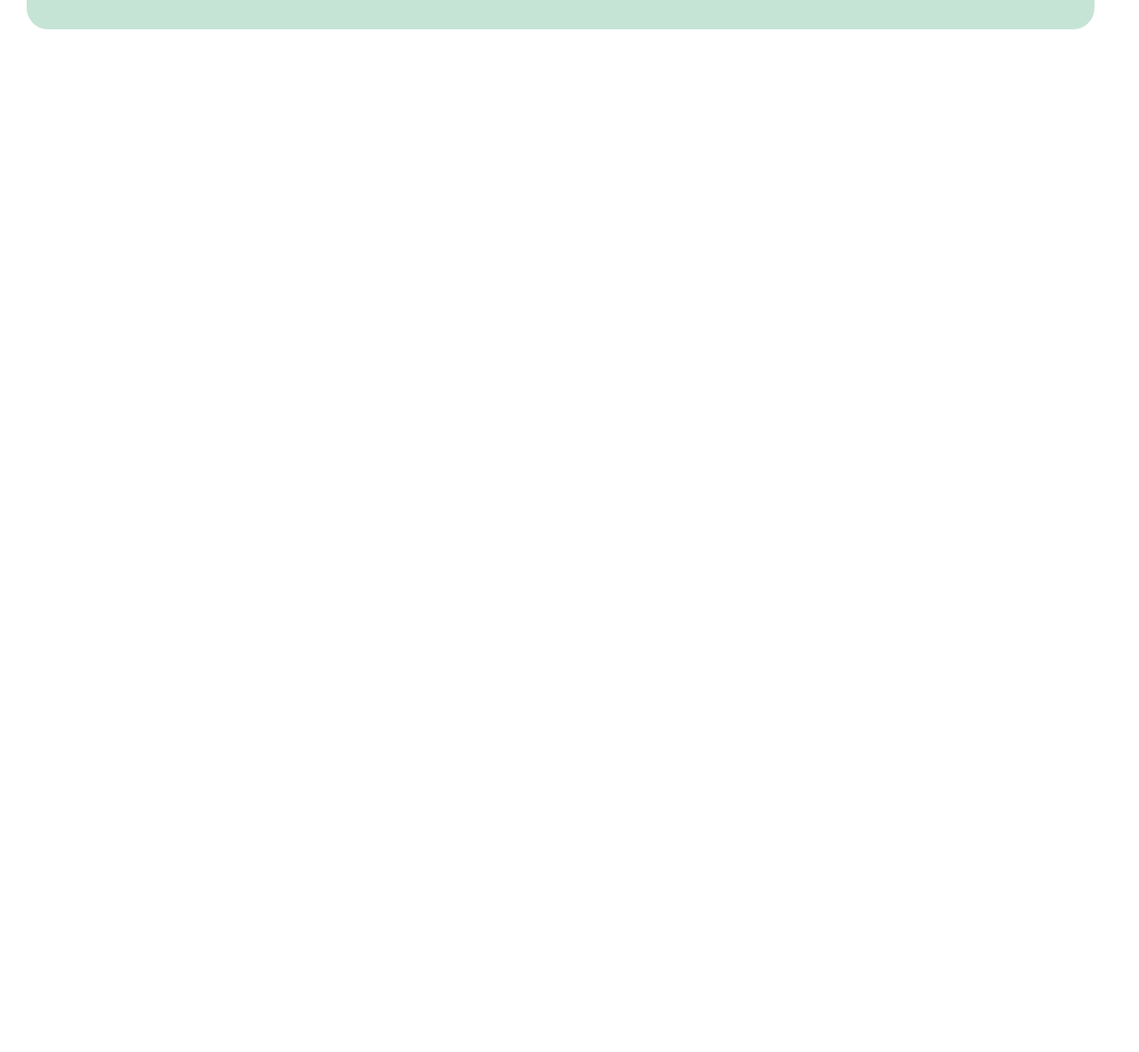
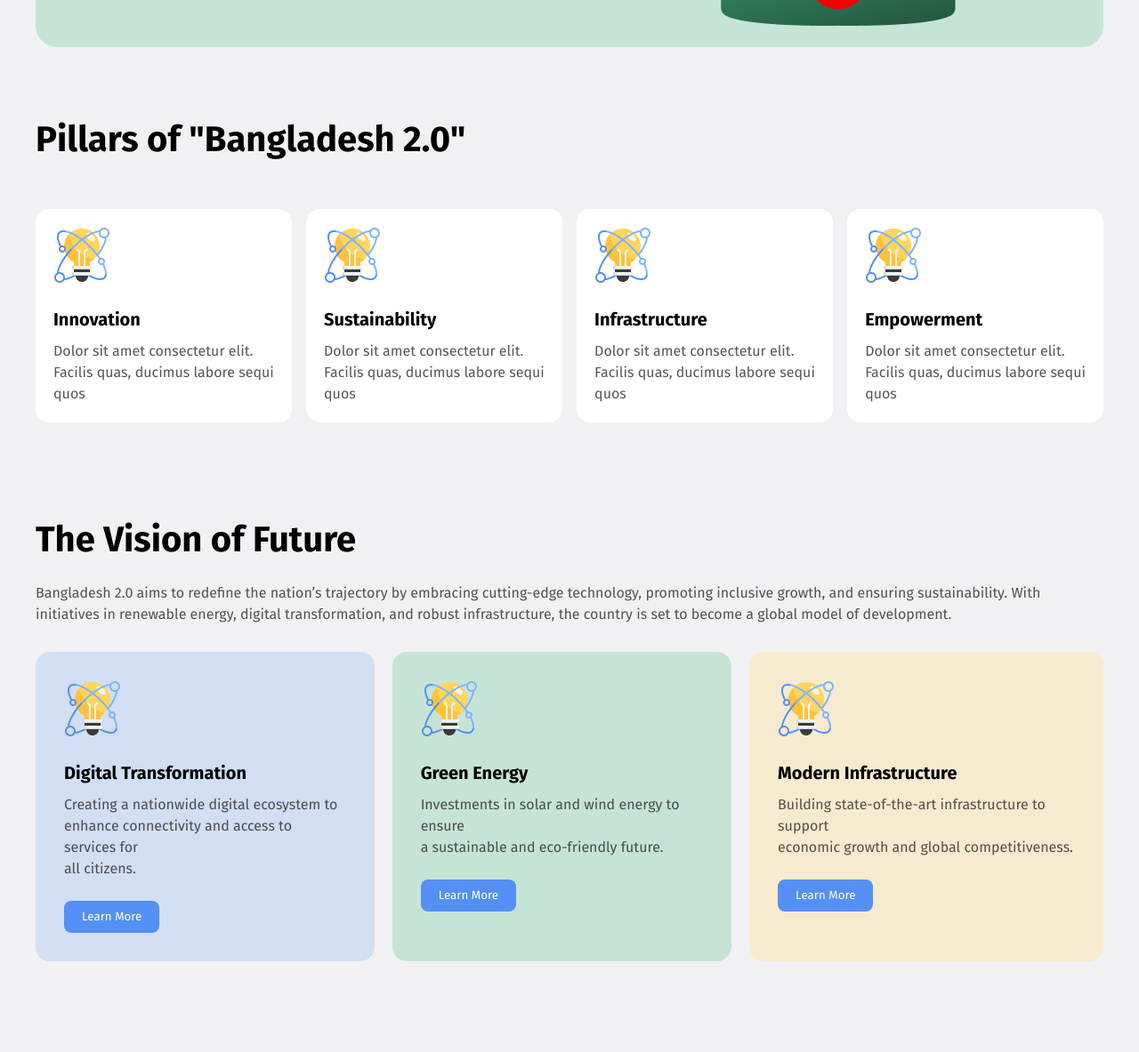
Before and after one commit to zakariaislam1/Batch-11-Assignment-1, a plain HTML site: page index.html in a window 1280 px wide. Shown: the part 567-1750 px from the top of the page at 89% size. Before the commit the page ends 800 px from the top, so only its background shows below. Drawn offline with Linux system fonts and the light colour scheme.

Commit message:
added pillars & vision section

```diff
--- a/index.html
+++ b/index.html
@@ -31,6 +31,58 @@
     </header>
 
     <main>
+        <!-- pillars of Bangladesh -->
+         <section class="pillars-section">
+             <h2 class="pillars-title">Pillars of "Bangladesh 2.0"</h2>
+            <div class="pillars-content">
+                <div class="card">
+                    <img src="./assets/card-icon.png" alt="">
+                    <h4 class="card-title">Innovation</h4>
+                    <p class="card-description">Dolor sit amet consectetur elit. <br> Facilis quas, ducimus labore sequi <br> quos </p>
+                </div>
+                <div class="card">
+                    <img src="./assets/card-icon.png" alt="">
+                    <h4 class="card-title">Sustainability</h4>
+                    <p class="card-description">Dolor sit amet consectetur elit. <br> Facilis quas, ducimus labore sequi <br> quos </p>
+                </div>
+                <div class="card">
+                    <img src="./assets/card-icon.png" alt="">
+                    <h4 class="card-title">Infrastructure</h4>
+                    <p class="card-description">Dolor sit amet consectetur elit. <br> Facilis quas, ducimus labore sequi <br> quos </p>
+                </div>
+                <div class="card">
+                    <img src="./assets/card-icon.png" alt="">
+                    <h4 class="card-title">Empowerment</h4>
+                    <p class="card-description">Dolor sit amet consectetur elit. <br> Facilis quas, ducimus labore sequi <br> quos </p>
+                </div>
+            </div>
+         </section>
+         <!-- vision section -->
+          <section class="vision-section">
+              <h2 class="vision-title">The Vision of Future</h2>
+              <p class="vision-description">Bangladesh 2.0 aims to redefine the nation’s trajectory by embracing cutting-edge technology, promoting inclusive growth, and ensuring sustainability. With initiatives in renewable energy, digital transformation, and robust infrastructure, the country is set to become a global model of development.</p>
+
+              <div class="vision-content">
+                <div class="vision-card-1">
+                    <img src="./assets/card-icon.png" alt="">
+                    <h4 class="vision-card-title">Digital Transformation</h4>
+                    <p class="vision-card-description">Creating a nationwide digital ecosystem to <br> enhance connectivity and access to services for <br> all citizens.</p>
+                    <button class="vision-btn">Learn More</button>
+                </div>
+                <div class="vision-card-2">
+                    <img src="./assets/card-icon.png" alt="">
+                    <h4 class="vision-card-title">Green Energy</h4>
+                    <p class="vision-card-description">Investments in solar and wind energy to ensure <br> a sustainable and eco-friendly future.</p>
+                    <button class="vision-btn">Learn More</button>
+                </div>
+                <div class="vision-card-3">
+                    <img src="./assets/card-icon.png" alt="">
+                    <h4 class="vision-card-title">Modern Infrastructure</h4>
+                    <p class="vision-card-description">Building state-of-the-art infrastructure to support <br> economic growth and global competitiveness.</p>
+                    <button class="vision-btn">Learn More</button>
+                </div>
+            </div>
+          </section>
 
     </main>
 
--- a/style.css
+++ b/style.css
@@ -4,10 +4,17 @@
     margin: 0;
     padding: 0;
 }
+body{
+    background-color: #F1F1F3;
+
+}
+header, main, footer{
+    max-width: 1200px;
+    margin: 0 auto;
+}
 .nav-section{
-    width: 1200px;
+    width: 100%;
     height: 80px;
-    margin-left: 30px;
 }
 .nav-content{
     display: flex;
@@ -25,21 +32,23 @@
     border-radius: 8px;
     padding: 15px 30px;
     color: #006A50;
-    background-color: white;
+    background-color: #F1F1F3;
+
 }
 /* Banner section styles */
 
 .banner-section{
-    width: 1200px;
+    width: 100%;
     height: 500px;
     background-color: #C6E4D6;
     border-radius: 24px;
-    margin-left: 30px;
+    margin-top: 20px;
 }
 .banner-content{
     display: flex;
     justify-content: space-around;
     align-items: center;
+    padding: 1rem;
 }
 .banner-content .banner-title{
     font-size: 24px;
@@ -57,6 +66,7 @@
     background-color: #006A50;
     font-size: 18px;
     font-weight: 600;
+    font-family: "Fira Sans", serif;
     color: white;
     padding: 17px 34px;
     border: none;
@@ -70,3 +80,100 @@
 .banner-column{
     margin-top: 60px;
 }
+/* Pillars of bangladesh styels */
+
+.pillars-section{
+    height: 300px;
+    margin-top: 80px;
+}
+.pillars-section .pillars-title{
+    font-size: 40px;
+    font-weight: bold;
+    font-family: "Fira Sans", serif;
+}
+.pillars-content{
+    display: flex;
+    justify-content: space-between;
+    gap: 10px;
+    margin-top: 30px;
+}
+.pillars-content .card{
+    background-color: #FFFFFF;
+    padding: 20px;
+    margin-top: 24px;
+    border-radius: 15px;
+}
+.pillars-content .card-title{
+    margin-top: 24px;
+    font-size: 20px;
+    font-weight: bold;
+    font-family: "Fira Sans", serif;
+}
+.pillars-content .card-description{
+    margin-top: 12px;
+    color: rgba(14, 14, 14, 0.7);
+    font-family: "Fira Sans", serif;
+    line-height: 24px;
+}
+/* vision section styles */
+
+.vision-section{
+    width: 100%;
+    height: 600px;
+    margin-top: 150px;
+}
+.vision-section .vision-title{
+    font-family: "Fira Sans", serif;
+    font-size: 40px;
+    font-weight: bold;
+}
+.vision-section .vision-description{
+    font-family: "Fira Sans", serif;
+    color:rgba(14, 14, 14, 0.7);
+    margin-top: 24px;
+    line-height: 24px;
+}
+.vision-content{
+    display: flex;
+    justify-content: space-between;
+    margin-top: 30px;
+    gap: 20px;
+}
+.vision-card-1{
+    background-color: rgba(84, 144, 245, 0.2);
+    padding: 32px;
+    border-radius: 16px;
+}
+.vision-card-2{
+    background-color: #C6E4D6;
+    padding: 32px;
+    border-radius: 16px;
+}.vision-card-3{
+    background-color: #F7EBCF;
+    padding: 32px;
+    border-radius: 16px;
+}
+.vision-card-title{
+    font-family: "Fira Sans", serif;
+    font-size: 20px;
+    font-weight: bold;
+    margin-top: 24px;
+}
+.vision-card-description{
+    font-family: "Fira Sans", serif;
+    color:rgba(14, 14, 14, 0.7);
+    margin-top: 12px;
+    line-height: 24px;
+}
+.vision-btn{
+    padding: 10px 20px;
+    background-color: #5490F5;
+    color: white;
+    font-family: "Fira Sans", serif;
+    border: none;
+    border-radius: 8px;
+    margin-top: 24px;
+}
+.vision-btn{
+    margin-top: 24px;
+}
```
